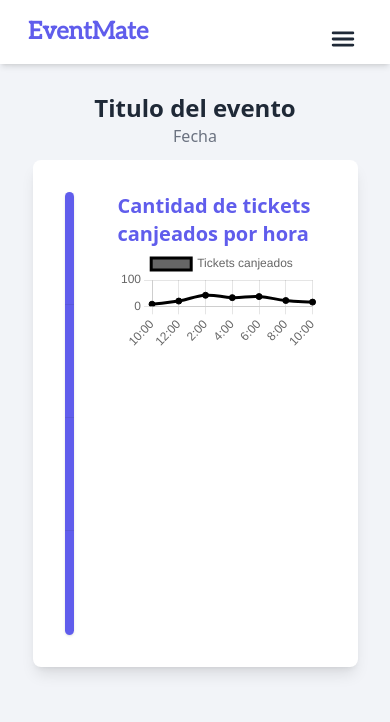
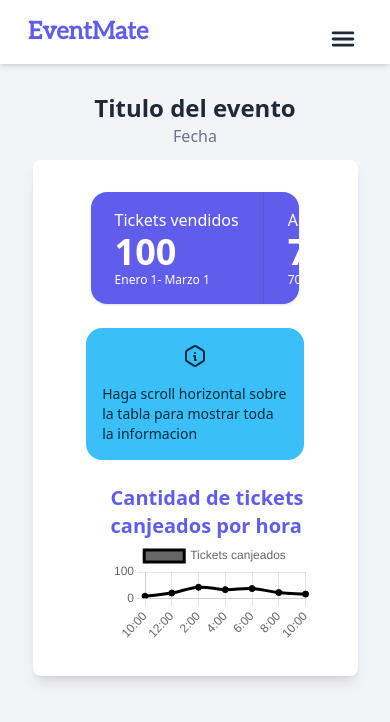
Before and after one commit to fmel025/test-deploy, a React (Vite) app in the folder Client/: page /event_statistics in a window 390 px wide. Shown: the top 722 px of the page. Built offline with nearby package versions, Linux system fonts and the light colour scheme.

Commit message:
:lipstick: Add responsive behavior to create event view
Added responsive behavior to create event card and fixed add location and create event buttons

```diff
--- a/Client/src/components/EventStatsTable/EventStatsTable.jsx
+++ b/Client/src/components/EventStatsTable/EventStatsTable.jsx
@@ -1,6 +1,6 @@
 const EventStatsTable= () => {
     return(
-        <div className="stats stats-vertical shadow w-1/5 bg-main">
+        <div className="stats stats-horizontal lg:stats-vertical shadow w-4/5 lg:w-1/5 bg-main">
 
             <div className="stat">
                 <div className="stat-title text-white">Tickets vendidos</div>
--- a/Client/src/pages/CreateEvent/CreateEvent.jsx
+++ b/Client/src/pages/CreateEvent/CreateEvent.jsx
@@ -11,7 +11,7 @@ function CreateEvent() {
     const navigate = useNavigate();
   return (
     <Layout>
-        <div className="rounded w-2/4 flex-col justify-center p-10 mt-32 mb-14 bg-white gap-5">
+        <div className="rounded w-11/12 sm:w-5/6 lg:w-3/5 flex-col justify-center p-10 mt-32 mb-14 bg-white gap-5">
             <h1 className='font-semibold text-3xl text-center mb-10'>Crear evento</h1>
             <p className='font-semibold'>Nombre del evento:</p>
             <input type='text' className='input input-bordered input-sm bg-slate-200 w-full' placeholder='Nombre del evento'></input>
@@ -47,7 +47,7 @@ function CreateEvent() {
                     <input type='text' className='input input-bordered input-sm bg-slate-200 w-full' placeholder='Localidad'></input>
                 </div>
             </div>
-            <div className='btn btn-sm bg-main hover:bg-darker-main'>
+            <div className='btn btn-sm text-slate-200 bg-main hover:bg-darker-main'>
             <IconMapPin className='mr-2'/>
             Agregar localidad</div>
             <div className="flex space-x-2 mt-2">
@@ -69,9 +69,9 @@ function CreateEvent() {
             </div>
             <div className='flex flex-row justify-start items-center my-5 gap-10'>
                 <button onClick={() => navigate('/employee_event_details')}
-                className='btn btn-md bg-main hover:bg-darker-main'><IconCircleCheck className='mr-3'/> Crear evento</button>
+                className='btn btn-md text-slate-200 bg-main hover:bg-darker-main'><IconCircleCheck className='mr-2'/> Crear evento</button>
                 <button  onClick={() => navigate('/manage_events')}
-                className='btn btn-secondary'><IconCircleX className='mr-3'/> Cancelar</button>
+                className='btn btn-secondary text-slate-200'><IconCircleX className='mr-2'/> Cancelar</button>
             </div>
 
         </div>
--- a/Client/src/pages/EventStatistics/EventStatistics.jsx
+++ b/Client/src/pages/EventStatistics/EventStatistics.jsx
@@ -1,4 +1,5 @@
 
+import { IconInfoHexagon } from "@tabler/icons-react"
 import EventStatsTable from "../../components/EventStatsTable/EventStatsTable"
 import Layout from "../../components/Layout/Layout"
 import StatisticsChart from "../../components/StatisticsChart/StatisticsChart"
@@ -11,8 +12,12 @@ function EventStatistics() {
 
         <h1 className="text-2xl font-bold mt-3 ">Titulo del evento</h1>
         <p className="font-light text-gray-500">Fecha</p>
-          <div className="bg-white flex gap-1 h-auto w-10/12 rounded-lg shadow-lg p-8 m-3 ">
+          <div className="bg-white flex flex-col lg:flex-row items-center gap-1 h-auto w-10/12 rounded-lg shadow-lg p-8 m-3 ">
              <EventStatsTable/>
+             <span className="alert alert-info lg:hidden w-5/6 m-5 text-sm">
+              <IconInfoHexagon className="text-sm"/>
+              Haga scroll horizontal sobre la tabla para mostrar toda la informacion
+            </span>
              <StatisticsChart/>
           </div>
 
```
